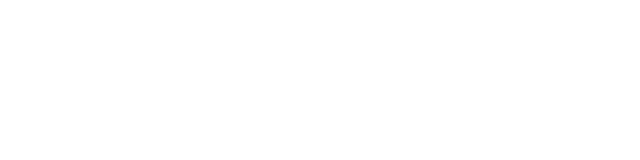
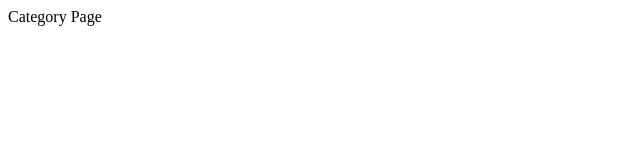
Before and after one commit to Olegborodko/react_php_test, a React (Create React App) app: page / in a window 1280 px wide. Shown: the top 160 px of the page, without its empty margins (0-640 px from the left). Built offline with nearby package versions, Linux system fonts and the light colour scheme.

Commit message:
base structure

```diff
--- a/package.json
+++ b/package.json
@@ -8,6 +8,7 @@
     "@testing-library/user-event": "^13.5.0",
     "react": "^18.2.0",
     "react-dom": "^18.2.0",
+    "react-router-dom": "^6.17.0",
     "react-scripts": "5.0.1",
     "web-vitals": "^2.1.4"
   },
--- a/src/App.js
+++ b/src/App.js
@@ -1,9 +1,17 @@
+import { BrowserRouter as Router, Route, Routes } from 'react-router-dom';
+import CategoryPage from './pages/CategoryPage';
+import ProductPage from './pages/ProductPage';
+import NotFoundPage from './pages/NotFoundPage';
 
 function App() {
   return (
-    <div className="App">
-
-    </div>
+    <Router>
+      <Routes>
+        <Route path="/" element={<CategoryPage />} />
+        <Route path="/product" element={<ProductPage />} />
+        <Route path="*" element={<NotFoundPage />} />
+      </Routes>
+    </Router>
   );
 }
 
--- /dev/null
+++ b/src/pages/CategoryPage.js
@@ -0,0 +1,7 @@
+import React from 'react';
+
+const CategoryPage = () => {
+  return <div>Category Page</div>;
+};
+
+export default CategoryPage;
--- /dev/null
+++ b/src/pages/NotFoundPage.js
@@ -0,0 +1,7 @@
+import React from 'react';
+
+const NotFoundPage = () => {
+  return <div>404 Page Not Found</div>;
+};
+
+export default NotFoundPage;
--- /dev/null
+++ b/src/pages/ProductPage.js
@@ -0,0 +1,7 @@
+import React from 'react';
+
+const ProductPage = () => {
+  return <div>Product Page</div>;
+};
+
+export default ProductPage;
```
Also changed, not shown: 1 other file (tests, documents, lock files or other folders).
